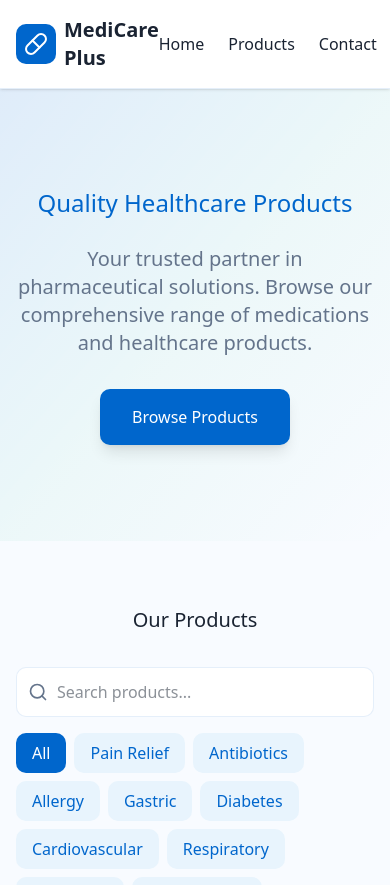
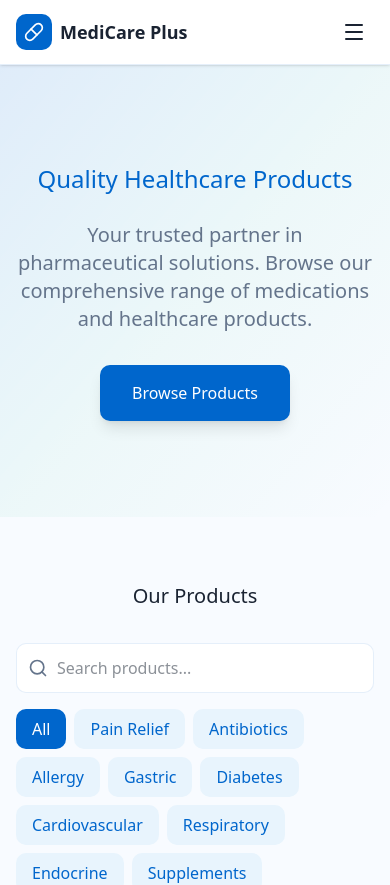
Before and after one commit to gauravmehra2021/MediCare, a Next.js app: page / in a window 390 px wide. Shown: the top 885 px of the page. Built offline with nearby package versions, Linux system fonts and the light colour scheme.

Commit message:
added the changes

```diff
--- a/app/components/ui/Header.tsx
+++ b/app/components/ui/Header.tsx
@@ -1,40 +1,118 @@
-import { Pill } from 'lucide-react';
+import { Pill, Menu, X } from "lucide-react";
+import { useState, useEffect, useRef } from "react";
 
 export function Header() {
+  const [isMenuOpen, setIsMenuOpen] = useState(false);
+  const menuRef = useRef<HTMLDivElement>(null);
+
   const scrollToSection = (id: string) => {
     const element = document.getElementById(id);
-    element?.scrollIntoView({ behavior: 'smooth' });
+    element?.scrollIntoView({ behavior: "smooth" });
+    setIsMenuOpen(false);
   };
 
+  useEffect(() => {
+    const handleClickOutside = (event: MouseEvent) => {
+      if (menuRef.current && !menuRef.current.contains(event.target as Node)) {
+        setIsMenuOpen(false);
+      }
+    };
+
+    if (isMenuOpen) {
+      document.addEventListener("mousedown", handleClickOutside);
+    }
+
+    return () => {
+      document.removeEventListener("mousedown", handleClickOutside);
+    };
+  }, [isMenuOpen]);
+
   return (
-    <header className="sticky top-0 z-50 bg-card/95 backdrop-blur-sm border-b border-border shadow-sm">
-      <div className="container mx-auto px-4 py-4">
-        <div className="flex items-center justify-between">
-          <div className="flex items-center gap-2">
-            <div className="bg-primary p-2 rounded-lg">
-              <Pill className="w-6 h-6 text-primary-foreground" />
+    <header className="sticky top-0 z-50 w-full bg-card/95 backdrop-blur-md border-b border-border shadow-sm">
+      <div className="max-w-7xl mx-auto px-4 sm:px-6 lg:px-8">
+
+        {/* Header Row */}
+        <div className="flex items-center justify-between h-16">
+
+          {/* Logo */}
+          <div className="flex items-center gap-2 cursor-pointer">
+            <div className="bg-primary p-2 rounded-lg flex items-center justify-center">
+              <Pill className="w-5 h-5 sm:w-6 sm:h-6 text-primary-foreground" />
             </div>
-            <span className="text-xl font-semibold">MediCare Plus</span>
+
+            <span className="text-lg sm:text-xl font-semibold whitespace-nowrap">
+              MediCare Plus
+            </span>
           </div>
-          <nav className="flex gap-6">
+
+          {/* Desktop Navigation */}
+          <nav className="hidden lg:flex items-center gap-8 text-sm xl:text-base">
             <button
-              onClick={() => scrollToSection('home')}
+              onClick={() => scrollToSection("home")}
               className="hover:text-primary transition-colors"
             >
               Home
             </button>
+
             <button
-              onClick={() => scrollToSection('products')}
+              onClick={() => scrollToSection("products")}
               className="hover:text-primary transition-colors"
             >
               Products
             </button>
+
             <button
-              onClick={() => scrollToSection('contact')}
+              onClick={() => scrollToSection("contact")}
               className="hover:text-primary transition-colors"
             >
               Contact
             </button>
+          </nav>
+
+          {/* Hamburger */}
+          <button
+            onClick={() => setIsMenuOpen(!isMenuOpen)}
+            className="lg:hidden p-2 rounded-md hover:bg-accent transition"
+            aria-label="Toggle menu"
+          >
+            {isMenuOpen ? (
+              <X className="w-6 h-6" />
+            ) : (
+              <Menu className="w-6 h-6" />
+            )}
+          </button>
+        </div>
+
+        {/* Mobile Menu */}
+        <div
+          ref={menuRef}
+          className={`lg:hidden overflow-hidden transition-all duration-300 ${
+            isMenuOpen ? "max-h-60 opacity-100" : "max-h-0 opacity-0"
+          }`}
+        >
+          <nav className="flex flex-col gap-4 pt-4 pb-6 border-t border-border">
+
+            <button
+              onClick={() => scrollToSection("home")}
+              className="text-left py-2 hover:text-primary transition-colors"
+            >
+              Home
+            </button>
+
+            <button
+              onClick={() => scrollToSection("products")}
+              className="text-left py-2 hover:text-primary transition-colors"
+            >
+              Products
+            </button>
+
+            <button
+              onClick={() => scrollToSection("contact")}
+              className="text-left py-2 hover:text-primary transition-colors"
+            >
+              Contact
+            </button>
+
           </nav>
         </div>
       </div>
```
